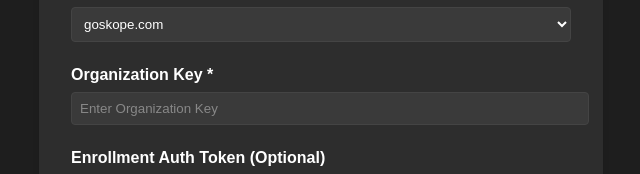
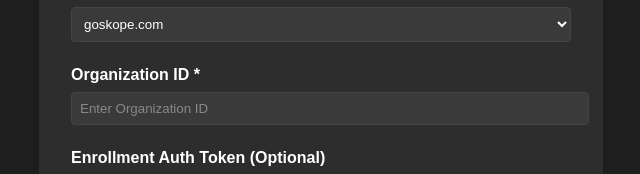
Before and after one commit to neerdael-nl/netskope-mac-mdm-config-gen, a React (Create React App) app in the folder client/: page / in a window 1280 px wide. Shown: the part 484-658 px from the top of the page, without its empty margins (319-959 px from the left). Built offline with nearby package versions, Linux system fonts and the light colour scheme; the HTML template or start-up script is replaced by a standard one.

Commit message:
Small textual correctments

```diff
--- a/client/src/App.js
+++ b/client/src/App.js
@@ -4,7 +4,7 @@ import './App.css';
 
 function App() {
   const topLevelDomains = ['au.goskope.com', 'ca.goskope.com', 'de.goskope.com', 'eu.goskope.com', 'eur.goskope.com', 'fr.goskope.com', 'goskope.com', 'in.goskope.com', 'jp.goskope.com', 'na-eur.goskope.com', 'na.goskope.com', 'uk.goskope.com', 'us.goskope.com'];
-  const mdmPlatforms = ['Microsoft Intune', 'Workspace ONE', 'JAMF', 'Khandji'];
+  const mdmPlatforms = ['Microsoft Intune', 'Workspace ONE', 'JAMF', 'Kandji'];
   const [formData, setFormData] = useState({
     mdmPlatform: 'Microsoft Intune',
     tenantName: '',
@@ -29,7 +29,7 @@ function App() {
       newErrors.tenantName = 'Tenant Name is required';
     }
     if (!formData.organizationKey.trim()) {
-      newErrors.organizationKey = 'Organization Key is required';
+      newErrors.organizationKey = 'Organization ID is required';
     }
     if (formData.email && !isValidEmail(formData.email)) {
       newErrors.email = 'Please enter a valid email address';
@@ -119,13 +119,13 @@ function App() {
             </select>
           </div>
           <div className="form-group">
-            <label htmlFor="organizationKey">Organization Key *</label>
+            <label htmlFor="organizationKey">Organization ID *</label>
             <input
               id="organizationKey"
               name="organizationKey"
               value={formData.organizationKey}
               onChange={handleChange}
-              placeholder="Enter Organization Key"
+              placeholder="Enter Organization ID"
               required
             />
             {errors.organizationKey && <div className="error">{errors.organizationKey}</div>}
```
